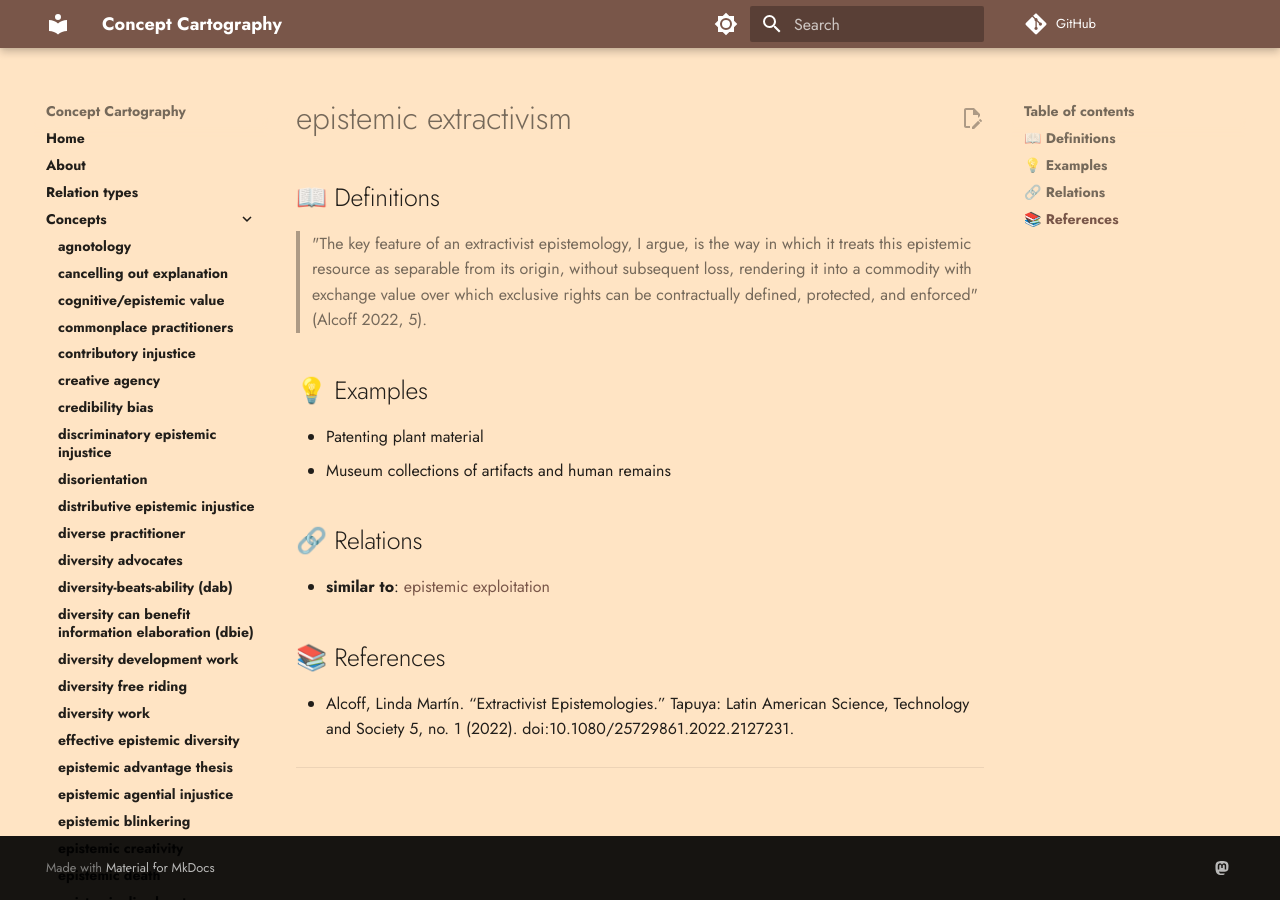
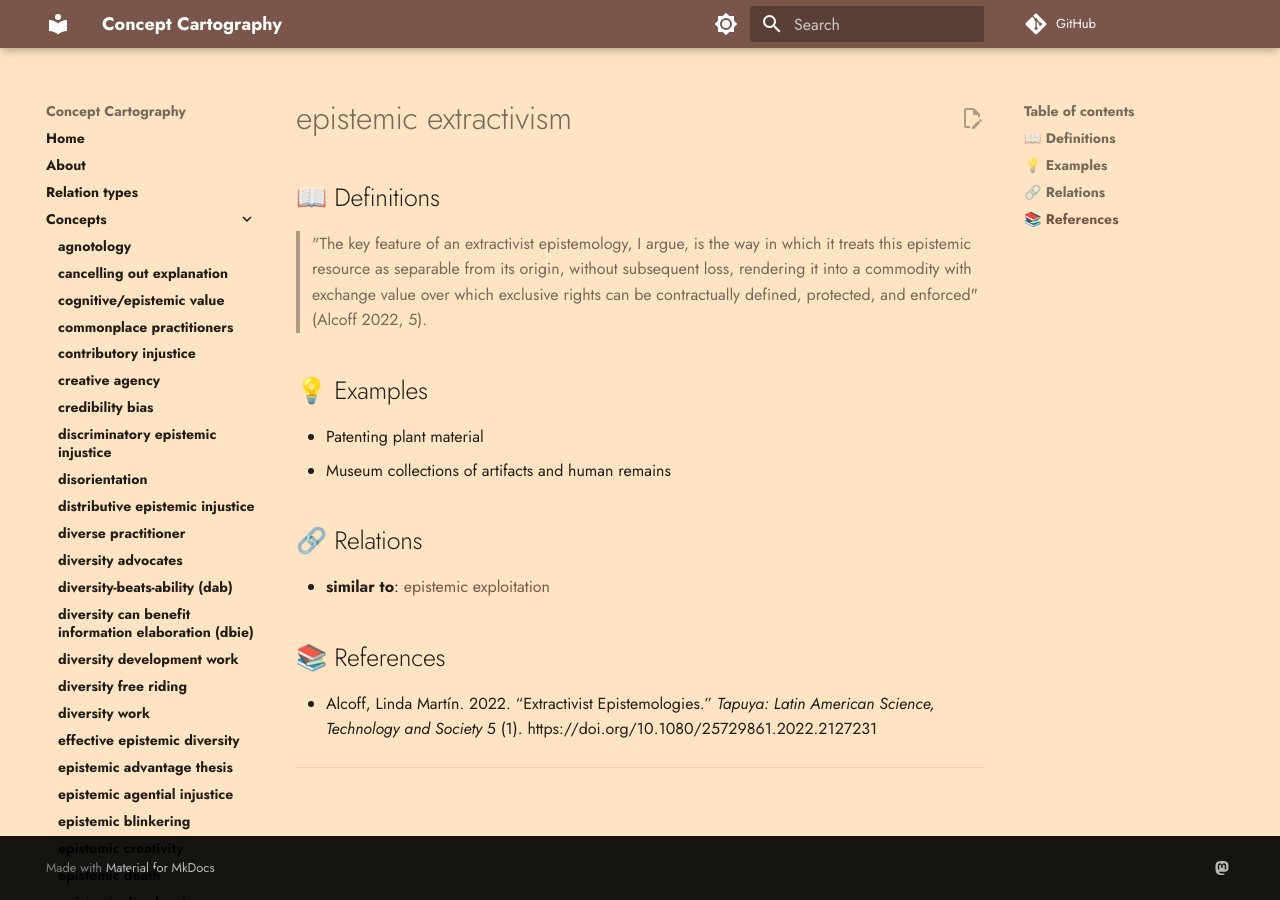
Before and after one commit to conceptcartography/conceptcartography, an MkDocs documentation site: the page built from docs/concepts/epistemic-extractivism.md, in a window 1280 px wide. Built offline with MkDocs 1.6.1 and Material for MkDocs 9.7.7, drawn with Linux system fonts in a browser that asks for light colours; comment, search, counter and statistics services are not loaded; the version menu is left out; some of the changed lines change nothing that is shown.

Commit message:
Update epistemic-extractivism.md

```diff
--- a/docs/concepts/epistemic-extractivism.md
+++ b/docs/concepts/epistemic-extractivism.md
@@ -15,7 +15,7 @@
 
 ## 📚 References
 
-- Alcoff, Linda Martín. “Extractivist Epistemologies.” Tapuya: Latin American Science, Technology and Society 5, no. 1 (2022). doi:10.1080/25729861.2022.2127231.
+- Alcoff, Linda Martín. 2022. “Extractivist Epistemologies.” _Tapuya: Latin American Science, Technology and Society_ 5 (1). https://doi.org/10.1080/25729861.2022.2127231
 
 ---
 
```
